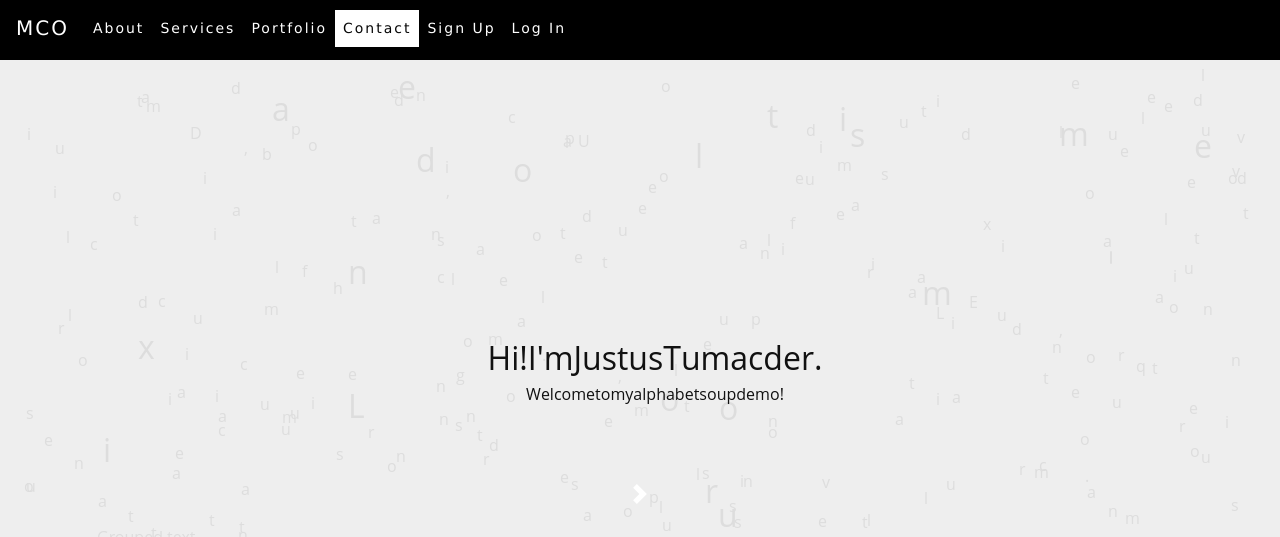
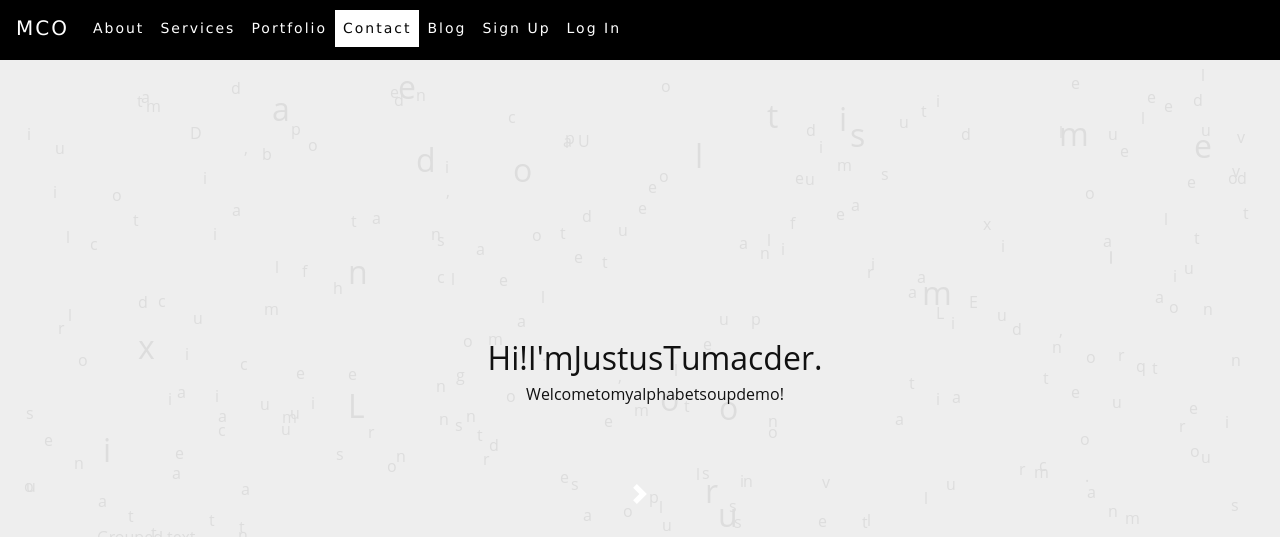
Before and after one commit to hawkeye895/cuddly-fortnight, a Django app: page / in a window 1280 px wide. Shown: the top 537 px of the page. Run offline with Django 3.2, Linux system fonts and the light colour scheme; some libraries are stand-ins or nearby versions.

Commit message:
blog on navbar

```diff
--- a/core/templates/core/include/navbar.html
+++ b/core/templates/core/include/navbar.html
@@ -39,6 +39,9 @@
                                 <!-- <a class="nav-link" href="{% url 'core:contact' %}">About</a> -->
                                 <a class="nav-link" href="#contact">Contact</a>
                         </li>
+                        <li class="nav-item">
+                                <a class="nav-link" href="{% url 'blog:blog_index' %}">Blog</a>
+                        </li>
 
                         <li class="nav-item">
                                 <a class="nav-link" href="{% url 'user:signup' %}">Sign Up</a>
```
